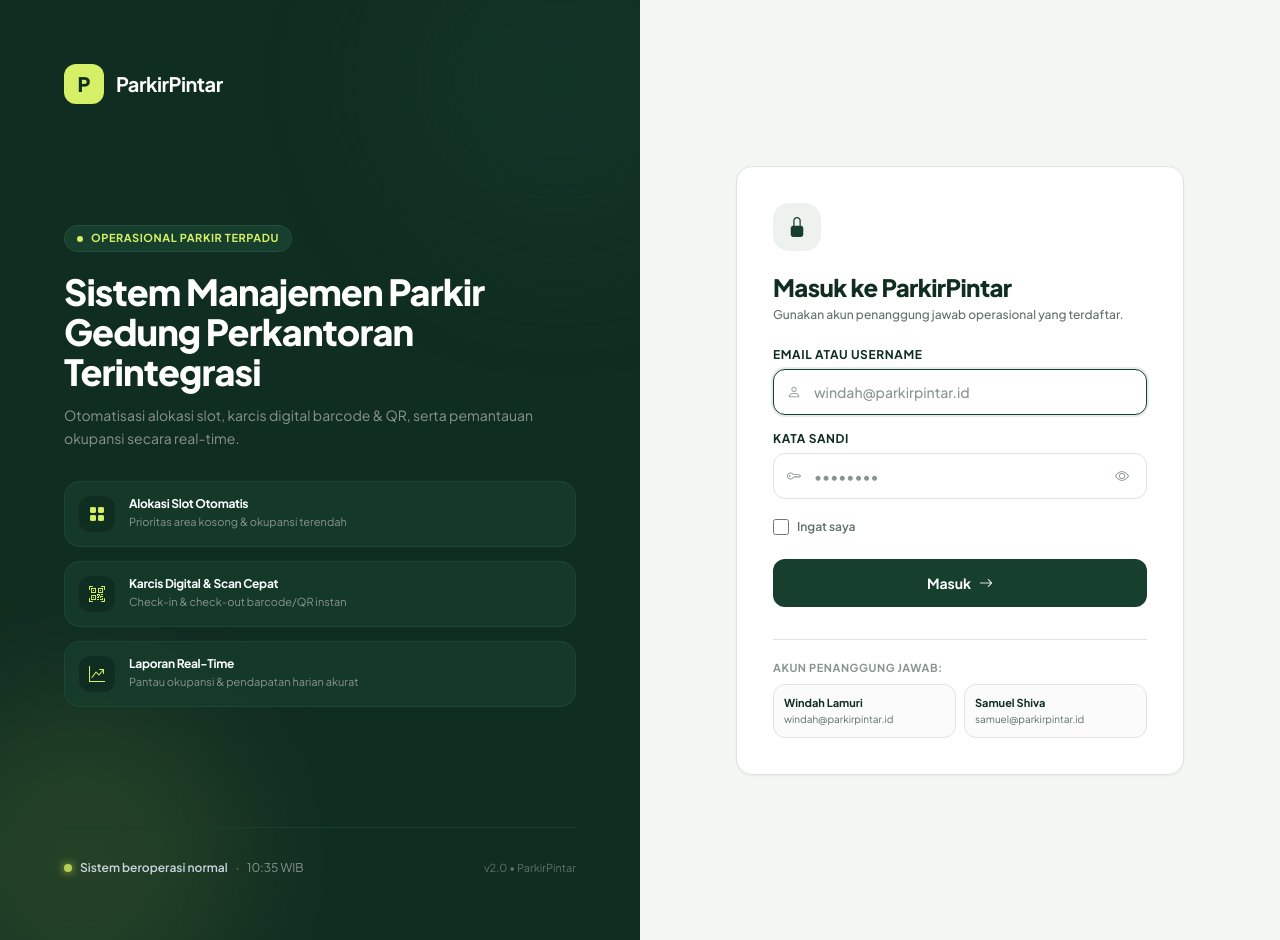
After one commit to Dimasdwisuryo/ParkirPintar, a Laravel app: page /login in a window 1280 px wide. The commit adds this page. Run offline with Laravel 12, Linux system fonts and the light colour scheme; parts of the project's set-up code (start-up, migrations or seed data) failed here and were passed over; some libraries are stand-ins or nearby versions.

Commit message:
feat(auth): penambahan halaman login, seeder akun penanggung jawab, integrasi nama user dinamis, dan fitur logout

```diff
--- /dev/null
+++ b/app/Http/Controllers/AuthController.php
@@ -0,0 +1,74 @@
+<?php
+
+namespace App\Http\Controllers;
+
+use Illuminate\Http\RedirectResponse;
+use Illuminate\Http\Request;
+use Illuminate\Support\Facades\Auth;
+use Illuminate\View\View;
+
+class AuthController extends Controller
+{
+    /**
+     * Tampilkan formulir login.
+     */
+    public function showLoginForm(): View|RedirectResponse
+    {
+        if (Auth::check()) {
+            return redirect()->route('dashboard');
+        }
+
+        return view('auth.login');
+    }
+
+    /**
+     * Proses autentikasi login pengguna.
+     */
+    public function login(Request $request): RedirectResponse
+    {
+        $request->validate([
+            'login'    => ['required', 'string'],
+            'password' => ['required', 'string'],
+        ], [
+            'login.required'    => 'Email atau username wajib diisi.',
+            'password.required' => 'Kata sandi wajib diisi.',
+        ]);
+
+        $loginInput = trim($request->input('login'));
+        $field = filter_var($loginInput, FILTER_VALIDATE_EMAIL) ? 'email' : 'name';
+
+        $credentials = [
+            $field     => $loginInput,
+            'password' => $request->input('password'),
+        ];
+
+        $remember = $request->boolean('remember');
+
+        if (Auth::attempt($credentials, $remember)) {
+            $request->session()->regenerate();
+
+            return redirect()->intended(route('dashboard'))
+                ->with('success', 'Selamat datang kembali, ' . Auth::user()->name . '!');
+        }
+
+        return back()
+            ->withInput($request->only('login', 'remember'))
+            ->withErrors([
+                'login' => 'Email atau kata sandi yang Anda masukkan tidak sesuai.',
+            ]);
+    }
+
+    /**
+     * Proses logout pengguna.
+     */
+    public function logout(Request $request): RedirectResponse
+    {
+        Auth::logout();
+
+        $request->session()->invalidate();
+        $request->session()->regenerateToken();
+
+        return redirect()->route('login')
+            ->with('success', 'Anda telah berhasil keluar dari sistem ParkirPintar.');
+    }
+}
--- a/app/Services/ParkingService.php
+++ b/app/Services/ParkingService.php
@@ -74,6 +74,7 @@ class ParkingService
                 'parking_area_id' => $area->id,
                 'check_in_at'     => Carbon::now(),
                 'status'          => 'active',
+                'checkin_by'      => auth()->id(),
             ]);
         });
     }
@@ -116,6 +117,7 @@ class ParkingService
                 'duration_minutes' => $durationMinutes,
                 'fee'              => $fee,
                 'status'           => 'completed',
+                'checkout_by'      => auth()->id(),
             ]);
 
             return $transaction->fresh(['parkingArea']);
--- a/bootstrap/app.php
+++ b/bootstrap/app.php
@@ -1,5 +1,6 @@
 <?php
 
+use App\Http\Middleware\AuthenticateOrTesting;
 use Illuminate\Foundation\Application;
 use Illuminate\Foundation\Configuration\Exceptions;
 use Illuminate\Foundation\Configuration\Middleware;
@@ -11,7 +12,13 @@ return Application::configure(basePath: dirname(__DIR__))
         health: '/up',
     )
     ->withMiddleware(function (Middleware $middleware): void {
-        //
+        $middleware->alias([
+            'auth' => AuthenticateOrTesting::class,
+        ]);
+        $middleware->redirectTo(
+            guests: '/login',
+            users: '/',
+        );
     })
     ->withExceptions(function (Exceptions $exceptions): void {
         //
--- /dev/null
+++ b/resources/views/auth/login.blade.php
@@ -0,0 +1,300 @@
+<!DOCTYPE html>
+<html lang="id">
+<head>
+    <meta charset="UTF-8">
+    <meta name="viewport" content="width=device-width, initial-scale=1.0">
+    <meta name="csrf-token" content="{{ csrf_token() }}">
+    <title>Masuk — ParkirPintar</title>
+
+    {{-- Google Fonts: Plus Jakarta Sans --}}
+    <link rel="preconnect" href="https://fonts.googleapis.com">
+    <link rel="preconnect" href="https://fonts.gstatic.com" crossorigin>
+    <link href="https://fonts.googleapis.com/css2?family=Plus+Jakarta+Sans:wght@400;500;600;700;800&display=swap" rel="stylesheet">
+
+    {{-- Bootstrap Icons --}}
+    <link rel="stylesheet" href="https://cdn.jsdelivr.net/npm/bootstrap-icons@1.11.3/font/bootstrap-icons.min.css">
+
+    {{-- Tailwind CSS CDN --}}
+    <script src="https://cdn.tailwindcss.com"></script>
+    <script>
+        tailwind.config = {
+            theme: {
+                extend: {
+                    fontFamily: {
+                        sans: ['"Plus Jakarta Sans"', 'sans-serif'],
+                    },
+                    colors: {
+                        forest: {
+                            900: '#102D21',
+                            850: '#14271E',
+                            800: '#173F2E',
+                            700: '#234D39',
+                            600: '#294E3B',
+                        },
+                        lime: {
+                            brand: '#D5F067',
+                            hover: '#C4DA65',
+                            muted: '#B8CF54',
+                            dark: '#A7C43D',
+                        },
+                        sage: {
+                            muted: '#8A958F',
+                            light: '#929C97',
+                        },
+                        canvas: '#F4F6F4',
+                    }
+                }
+            }
+        }
+    </script>
+
+    <style>
+        body {
+            font-family: 'Plus Jakarta Sans', sans-serif !important;
+            background-color: #F4F6F4;
+            color: #102D21;
+            margin: 0;
+            padding: 0;
+        }
+    </style>
+</head>
+<body class="bg-[#F4F6F4] text-[#102D21] antialiased">
+
+<div class="min-h-screen grid grid-cols-1 lg:grid-cols-2">
+    {{-- ========================================================================= --}}
+    {{-- PANEL KIRI: Deep Forest Green (#102D21) --}}
+    {{-- ========================================================================= --}}
+    <div class="bg-[#102D21] p-8 sm:p-12 lg:p-16 text-white flex flex-col justify-between relative overflow-hidden">
+        {{-- Background decorative subtle pattern --}}
+        <div class="absolute -right-20 -top-20 w-80 h-80 rounded-full bg-[#173F2E]/40 blur-3xl pointer-events-none"></div>
+        <div class="absolute -left-20 -bottom-20 w-80 h-80 rounded-full bg-[#D5F067]/10 blur-3xl pointer-events-none"></div>
+
+        {{-- Top Brand Logo --}}
+        <div class="relative z-10">
+            <div class="flex items-center gap-3">
+                <div class="w-10 h-10 rounded-xl bg-[#D5F067] text-[#102D21] font-black text-xl flex items-center justify-center shadow-xs">
+                    P
+                </div>
+                <span class="text-white font-bold text-xl tracking-tight">ParkirPintar</span>
+            </div>
+        </div>
+
+        {{-- Middle Content: Headline & 3 Feature Highlights --}}
+        <div class="my-10 lg:my-0 relative z-10 max-w-lg">
+            {{-- Badge Pill --}}
+            <div class="inline-flex items-center gap-2 px-3 py-1 rounded-full text-[11px] font-bold tracking-wider uppercase bg-[#173F2E] text-[#D5F067] border border-[#294E3B] mb-5">
+                <span class="w-1.5 h-1.5 rounded-full bg-[#D5F067]"></span>
+                OPERASIONAL PARKIR TERPADU
+            </div>
+
+            {{-- Headline & Subtitle --}}
+            <h1 class="text-3xl sm:text-4xl font-extrabold text-white leading-tight tracking-tight mb-3">
+                Sistem Manajemen Parkir Gedung Perkantoran Terintegrasi
+            </h1>
+            <p class="text-sm text-[#8A958F] font-normal leading-relaxed mb-8">
+                Otomatisasi alokasi slot, karcis digital barcode &amp; QR, serta pemantauan okupansi secara real-time.
+            </p>
+
+            {{-- 3 Feature Highlight Cards --}}
+            <div class="space-y-3.5">
+                {{-- 1. Alokasi Slot Otomatis --}}
+                <div class="flex items-start gap-3.5 p-3.5 rounded-2xl bg-[#173F2E]/70 border border-[#234D39]/60 backdrop-blur-xs">
+                    <div class="w-9 h-9 rounded-xl bg-[#102D21] text-[#D5F067] flex items-center justify-center text-base flex-shrink-0">
+                        <i class="bi bi-grid-fill"></i>
+                    </div>
+                    <div>
+                        <div class="text-xs font-bold text-white tracking-tight">Alokasi Slot Otomatis</div>
+                        <div class="text-[11px] text-[#8A958F] font-normal mt-0.5">Prioritas area kosong &amp; okupansi terendah</div>
+                    </div>
+                </div>
+
+                {{-- 2. Karcis Digital & Scan Cepat --}}
+                <div class="flex items-start gap-3.5 p-3.5 rounded-2xl bg-[#173F2E]/70 border border-[#234D39]/60 backdrop-blur-xs">
+                    <div class="w-9 h-9 rounded-xl bg-[#102D21] text-[#D5F067] flex items-center justify-center text-base flex-shrink-0">
+                        <i class="bi bi-qr-code-scan"></i>
+                    </div>
+                    <div>
+                        <div class="text-xs font-bold text-white tracking-tight">Karcis Digital &amp; Scan Cepat</div>
+                        <div class="text-[11px] text-[#8A958F] font-normal mt-0.5">Check-in &amp; check-out barcode/QR instan</div>
+                    </div>
+                </div>
+
+                {{-- 3. Laporan Real-Time --}}
+                <div class="flex items-start gap-3.5 p-3.5 rounded-2xl bg-[#173F2E]/70 border border-[#234D39]/60 backdrop-blur-xs">
+                    <div class="w-9 h-9 rounded-xl bg-[#102D21] text-[#D5F067] flex items-center justify-center text-base flex-shrink-0">
+                        <i class="bi bi-graph-up-arrow"></i>
+                    </div>
+                    <div>
+                        <div class="text-xs font-bold text-white tracking-tight">Laporan Real-Time</div>
+                        <div class="text-[11px] text-[#8A958F] font-normal mt-0.5">Pantau okupansi &amp; pendapatan harian akurat</div>
+                    </div>
+                </div>
+            </div>
+        </div>
+
+        {{-- Bottom Status Footer --}}
+        <div class="pt-8 border-t border-[#173F2E] flex items-center justify-between text-xs text-[#8A958F] relative z-10">
+            <div class="flex items-center gap-2">
+                <span class="w-2 h-2 rounded-full bg-[#B8CF54] shadow-[0_0_8px_#B8CF54]"></span>
+                <span class="text-slate-300 font-semibold">Sistem beroperasi normal</span>
+                <span>·</span>
+                <span>{{ now()->setTimezone('Asia/Jakarta')->format('H:i') }} WIB</span>
+            </div>
+            <div class="text-[11px] text-[#617068]">
+                v2.0 &bull; ParkirPintar
+            </div>
+        </div>
+    </div>
+
+    {{-- ========================================================================= --}}
+    {{-- PANEL KANAN: Background Canvas (#F4F6F4), Kartu Putih (#FFFFFF) --}}
+    {{-- ========================================================================= --}}
+    <div class="bg-[#F4F6F4] p-6 sm:p-12 lg:p-16 flex items-center justify-center">
+        <div class="w-full max-w-md bg-white border border-[#E0E5E2] rounded-2xl p-7 sm:p-9 shadow-sm">
+            {{-- Lock Icon --}}
+            <div class="w-12 h-12 rounded-2xl bg-[#EEF2EF] text-[#173F2E] flex items-center justify-center text-xl mb-5 shadow-2xs">
+                <i class="bi bi-lock-fill"></i>
+            </div>
+
+            {{-- Header Form --}}
+            <h2 class="text-2xl font-extrabold text-[#102D21] tracking-tight mb-1">
+                Masuk ke ParkirPintar
+            </h2>
+            <p class="text-xs text-[#617068] font-medium mb-6">
+                Gunakan akun penanggung jawab operasional yang terdaftar.
+            </p>
+
+            {{-- Flash Alert Messages --}}
+            @if(session('success'))
+                <div class="bg-[#EDF5D6] border border-[#C4DA65] text-[#536B20] rounded-xl px-4 py-3 mb-5 flex items-center gap-2 text-xs font-semibold">
+                    <i class="bi bi-check-circle-fill text-sm"></i>
+                    <span>{{ session('success') }}</span>
+                </div>
+            @endif
+
+            @if(session('error'))
+                <div class="bg-[#FEE4E2] border border-[#FECDCA] text-[#D92D20] rounded-xl px-4 py-3 mb-5 flex items-center gap-2 text-xs font-semibold">
+                    <i class="bi bi-x-circle-fill text-sm"></i>
+                    <span>{{ session('error') }}</span>
+                </div>
+            @endif
+
+            @if($errors->any())
+                <div class="bg-[#FEE4E2] border border-[#FECDCA] text-[#D92D20] rounded-xl px-4 py-3 mb-5 flex items-center gap-2 text-xs font-semibold">
+                    <i class="bi bi-exclamation-circle-fill text-sm"></i>
+                    <span>{{ $errors->first() }}</span>
+                </div>
+            @endif
+
+            {{-- Login Form --}}
+            <form action="{{ route('login.post') }}" method="POST" class="space-y-4">
+                @csrf
+
+                {{-- Email / Username Input --}}
+                <div>
+                    <label for="loginInput" class="block text-xs font-bold text-[#102D21] uppercase tracking-wider mb-1.5">
+                        Email atau Username
+                    </label>
+                    <div class="relative flex items-center">
+                        <i class="bi bi-person absolute left-3.5 text-[#8A958F] text-sm pointer-events-none"></i>
+                        <input type="text"
+                               id="loginInput"
+                               name="login"
+                               value="{{ old('login') }}"
+                               required
+                               autofocus
+                               placeholder="windah@parkirpintar.id"
+                               class="w-full pl-10 pr-4 py-3 bg-white border border-[#E0E5E2] rounded-xl text-sm font-medium text-[#102D21] placeholder-[#8A958F] focus:outline-none focus:border-[#173F2E] focus:ring-2 focus:ring-[#173F2E]/10 transition @error('login') border-red-500 @enderror">
+                    </div>
+                </div>
+
+                {{-- Password Input with Eye Toggle --}}
+                <div>
+                    <label for="passwordInput" class="block text-xs font-bold text-[#102D21] uppercase tracking-wider mb-1.5">
+                        Kata Sandi
+                    </label>
+                    <div class="relative flex items-center">
+                        <i class="bi bi-key absolute left-3.5 text-[#8A958F] text-sm pointer-events-none"></i>
+                        <input type="password"
+                               id="passwordInput"
+                               name="password"
+                               required
+                               placeholder="••••••••"
+                               class="w-full pl-10 pr-11 py-3 bg-white border border-[#E0E5E2] rounded-xl text-sm font-medium text-[#102D21] placeholder-[#8A958F] focus:outline-none focus:border-[#173F2E] focus:ring-2 focus:ring-[#173F2E]/10 transition @error('password') border-red-500 @enderror">
+                        <button type="button"
+                                onclick="togglePasswordVisibility()"
+                                class="absolute right-3 text-[#8A958F] hover:text-[#102D21] p-1.5 rounded-lg transition"
+                                title="Lihat / sembunyikan kata sandi"
+                                aria-label="Toggle password visibility">
+                            <i id="passwordToggleIcon" class="bi bi-eye text-sm"></i>
+                        </button>
+                    </div>
+                </div>
+
+                {{-- Remember Me (NO Registration Link) --}}
+                <div class="flex items-center justify-between pt-1">
+                    <label class="flex items-center gap-2 cursor-pointer select-none">
+                        <input type="checkbox"
+                               name="remember"
+                               value="1"
+                               {{ old('remember') ? 'checked' : '' }}
+                               class="w-4 h-4 rounded border-[#E0E5E2] text-[#173F2E] focus:ring-[#173F2E]">
+                        <span class="text-xs font-semibold text-[#617068]">Ingat saya</span>
+                    </label>
+                </div>
+
+                {{-- Submit Button --}}
+                <div class="pt-2">
+                    <button type="submit"
+                            class="w-full py-3.5 px-4 bg-[#173F2E] hover:bg-[#234D39] text-white text-sm font-bold rounded-xl flex items-center justify-center gap-2 shadow-xs transition active:scale-98 cursor-pointer">
+                        <span>Masuk</span>
+                        <i class="bi bi-arrow-right font-bold text-sm"></i>
+                    </button>
+                </div>
+            </form>
+
+            {{-- Petunjuk Akun Penanggung Jawab (Demo / Fast Login Helper) --}}
+            <div class="mt-8 pt-5 border-t border-[#E0E5E2]">
+                <div class="text-[11px] font-bold text-[#8A958F] uppercase tracking-wider mb-2">
+                    Akun Penanggung Jawab:
+                </div>
+                <div class="grid grid-cols-1 sm:grid-cols-2 gap-2 text-[11px]">
+                    <div onclick="fillLogin('windah@parkirpintar.id', '12345678')"
+                         class="p-2.5 rounded-xl border border-[#E0E5E2] bg-[#FAFBFA] hover:bg-[#EEF2EF] hover:border-[#173F2E]/40 cursor-pointer transition">
+                        <div class="font-bold text-[#102D21]">Windah Lamuri</div>
+                        <div class="text-[#617068] text-[10px]">windah@parkirpintar.id</div>
+                    </div>
+                    <div onclick="fillLogin('samuel@parkirpintar.id', '12345678')"
+                         class="p-2.5 rounded-xl border border-[#E0E5E2] bg-[#FAFBFA] hover:bg-[#EEF2EF] hover:border-[#173F2E]/40 cursor-pointer transition">
+                        <div class="font-bold text-[#102D21]">Samuel Shiva</div>
+                        <div class="text-[#617068] text-[10px]">samuel@parkirpintar.id</div>
+                    </div>
+                </div>
+            </div>
+        </div>
+    </div>
+</div>
+
+<script>
+    function togglePasswordVisibility() {
+        const input = document.getElementById('passwordInput');
+        const icon = document.getElementById('passwordToggleIcon');
+        if (input.type === 'password') {
+            input.type = 'text';
+            icon.classList.remove('bi-eye');
+            icon.classList.add('bi-eye-slash');
+        } else {
+            input.type = 'password';
+            icon.classList.remove('bi-eye-slash');
+            icon.classList.add('bi-eye');
+        }
+    }
+
+    function fillLogin(email, password) {
+        document.getElementById('loginInput').value = email;
+        document.getElementById('passwordInput').value = password;
+    }
+</script>
+
+</body>
+</html>
--- a/resources/views/check-out/receipt.blade.php
+++ b/resources/views/check-out/receipt.blade.php
@@ -163,7 +163,7 @@
                         </td>
                         <td style="padding: 4px 0; text-align: right;">
                             <div style="font-size: 10px; color: #8A958F;">Petugas</div>
-                            <div style="font-size: 12px; font-weight: bold; color: #102D21;">{{ auth()->user()->name ?? 'Dimas Arya' }}</div>
+                            <div style="font-size: 12px; font-weight: bold; color: #102D21;">{{ $transaction->checkoutUser->name ?? auth()->user()->name ?? 'Penanggung Jawab' }}</div>
                         </td>
                     </tr>
                 </tbody>
--- a/resources/views/dashboard.blade.php
+++ b/resources/views/dashboard.blade.php
@@ -10,7 +10,7 @@
             {{ $todayDateFormatted }}
         </div>
         <h1 class="text-3xl font-extrabold text-[#102D21] tracking-tight mb-1">
-            {{ $greeting }}, {{ auth()->user()->name ?? 'Ahmad' }}
+            {{ $greeting }}, {{ auth()->user()->name ?? 'Penanggung Jawab' }}
         </h1>
         <p class="text-xs text-[#617068] font-medium m-0">
             Berikut ringkasan aktivitas parkir gedung hari ini.
--- a/resources/views/reports/history.blade.php
+++ b/resources/views/reports/history.blade.php
@@ -83,6 +83,7 @@
                         <th class="py-3 px-6 text-[11px] font-bold tracking-wider text-[#859089] uppercase">Masuk</th>
                         <th class="py-3 px-6 text-[11px] font-bold tracking-wider text-[#859089] uppercase">Keluar</th>
                         <th class="py-3 px-6 text-[11px] font-bold tracking-wider text-[#859089] uppercase">Durasi</th>
+                        <th class="py-3 px-6 text-[11px] font-bold tracking-wider text-[#859089] uppercase">Petugas</th>
                         <th class="py-3 px-6 text-[11px] font-bold tracking-wider text-[#859089] uppercase text-right">Biaya</th>
                     </tr>
                 </thead>
@@ -112,13 +113,16 @@
                                 —
                             @endif
                         </td>
+                        <td class="py-3.5 px-6 text-xs font-medium text-[#102D21]">
+                            {{ $t->checkoutUser->name ?? $t->checkinUser->name ?? 'Penanggung Jawab' }}
+                        </td>
                         <td class="py-3.5 px-6 text-sm font-bold text-[#102D21] text-right">
                             {{ $t->fee !== null ? 'Rp ' . number_format($t->fee, 0, ',', '.') : '—' }}
                         </td>
                     </tr>
                     @empty
                     <tr>
-                        <td colspan="8" class="py-12 text-center text-[#859089]">
+                        <td colspan="9" class="py-12 text-center text-[#859089]">
                             <i class="bi bi-inbox text-3xl mb-2 block text-[#A0AAA4]"></i>
                             <p class="text-sm font-semibold text-[#102D21]">Tidak ada riwayat transaksi</p>
                             <p class="text-xs text-[#617068] mt-1">Coba sesuaikan filter pencarian Anda.</p>
--- a/routes/web.php
+++ b/routes/web.php
@@ -1,5 +1,6 @@
 <?php
 
+use App\Http\Controllers\AuthController;
 use App\Http\Controllers\CheckInController;
 use App\Http\Controllers\CheckOutController;
 use App\Http\Controllers\DashboardController;
@@ -17,21 +18,28 @@ use Illuminate\Support\Facades\Route;
 |
 */
 
-// ─── Dashboard ───────────────────────────────────────────────────────────────
+// ─── Autentikasi Pengguna (Login & Logout) ──────────────────────────────────
+Route::get('/login', [AuthController::class, 'showLoginForm'])->name('login');
+Route::post('/login', [AuthController::class, 'login'])->name('login.post');
+Route::post('/logout', [AuthController::class, 'logout'])->name('logout');
+
+// ─── Route Operasional (Wajib Autentikasi) ──────────────────────────────────
+Route::middleware('auth')->group(function () {
+    // Dashboard
     Route::get('/', [DashboardController::class, 'index'])->name('dashboard');
 
-// ─── Modul 1: Manajemen Area Parkir (FR-01 s/d FR-06) ────────────────────────
+    // Modul 1: Manajemen Area Parkir (FR-01 s/d FR-06)
     Route::resource('parking-areas', ParkingAreaController::class)
         ->except(['show']);
 
-// ─── Modul 2: Check-In Kendaraan (FR-07 s/d FR-11) ───────────────────────────
+    // Modul 2: Check-In Kendaraan (FR-07 s/d FR-11)
     Route::prefix('check-in')->name('check-in.')->group(function () {
         Route::get('/', [CheckInController::class, 'create'])->name('create');
         Route::post('/', [CheckInController::class, 'store'])->name('store');
         Route::get('/success/{transaction}', [CheckInController::class, 'success'])->name('success');
     });
 
-// ─── Modul 3 & 4: Check-Out dan Perhitungan Tarif (FR-12 s/d FR-19) ──────────
+    // Modul 3 & 4: Check-Out dan Perhitungan Tarif (FR-12 s/d FR-19)
     Route::prefix('check-out')->name('check-out.')->group(function () {
         Route::get('/', [CheckOutController::class, 'index'])->name('index');
         Route::get('/search', [CheckOutController::class, 'search'])->name('search');
@@ -39,7 +47,7 @@ Route::prefix('check-out')->name('check-out.')->group(function () {
         Route::get('/receipt/{transaction}', [CheckOutController::class, 'receipt'])->name('receipt');
     });
 
-// ─── Modul 5: Laporan Parkir (FR-20 s/d FR-24) ───────────────────────────────
+    // Modul 5: Laporan Parkir (FR-20 s/d FR-24)
     Route::prefix('reports')->name('reports.')->group(function () {
         Route::get('/', [ReportController::class, 'revenue'])->name('index');
         Route::get('/occupancy', [ReportController::class, 'occupancy'])->name('occupancy');   // FR-20
@@ -48,7 +56,8 @@ Route::prefix('reports')->name('reports.')->group(function () {
         Route::get('/revenue', [ReportController::class, 'revenue'])->name('revenue');          // FR-23 & FR-24
         Route::get('/export', [ReportController::class, 'export'])->name('export');
     });
+});
 
 // ─── Modul 6: Healthcheck (FR-25 s/d FR-27) ──────────────────────────────────
-// Endpoint untuk Jenkins Smoke Test (Andrew - DevOps)
+// Endpoint publik untuk Jenkins Smoke Test (Andrew - DevOps)
 Route::get('/health', HealthController::class)->name('health');
```
Also changed, not shown: app/Http/Controllers/ReportController.php (+5 -4 lines), app/Http/Middleware/AuthenticateOrTesting.php (added, +47 -0 lines), app/Models/ParkingTransaction.php (+19 -0 lines), app/Models/User.php (+21 -1 lines), database/seeders/DatabaseSeeder.php (+29 -5 lines), resources/views/layouts/app.blade.php (+72 -13 lines), resources/views/reports/revenue.blade.php (+7 -1 lines), tests/Feature/AuthTest.php (added, +99 -0 lines), database/migrations/2026_11_18_000001_add_role_to_users_table.php (added), database/migrations/2026_11_18_000002_add_user_tracking_to_parking_transactions_table.php (added). Lines whose indentation alone changed are shown as unchanged.
